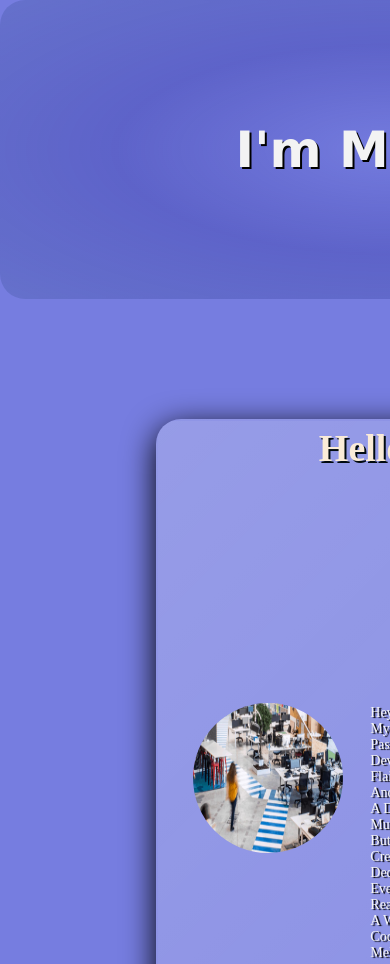
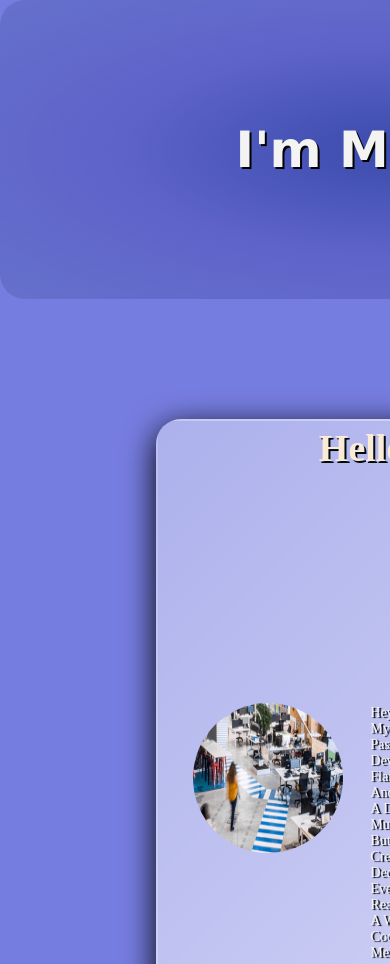
Before and after one commit to Shaurav125/profile, a plain HTML site: page index.html in a window 390 px wide. Shown: the top 964 px of the page. Drawn offline with Linux system fonts and the light colour scheme.

Commit message:
style.css

```diff
--- a/style.css
+++ b/style.css
@@ -15,8 +15,8 @@ body{
     display: flex;
     justify-content: center;
     align-items: center;
-   background:linear-gradient(135deg,rgba(255, 255, 255, 0.396),rgba(255, 255, 255, 0.697));
-    background-image: radial-gradient(#132b8a05,#1a1a8943,#0d326029);
+    background:linear-gradient(135deg,rgba(255, 255, 255, 0.558),rgb(118, 89, 89));
+    background-image: radial-gradient(#132b8a9a,#1a1a8943,#0d326029);
 }
 @media  (min-width:200px) and (max-width:600px){
   .box{
@@ -117,7 +117,7 @@ gap:2vw
     display: flex;
     justify-content: center;
     margin-left: 40vw;
-    background:linear-gradient(135deg,rgba(255, 255, 255, 0.237),rgba(255, 255, 255, 0.155));
+    background:linear-gradient(135deg,rgba(255, 255, 255, 0.396),rgba(255, 255, 255, 0.697));
 box-shadow: 0 8px 32px 0 rgb(0, 0, 0);
   }
 
@@ -223,7 +223,7 @@ margin-top: 150px;
   height:40vh;
   width:85vw;
   margin-left:55vw;
- background:linear-gradient(135deg,rgba(255, 255, 255, 0.396),rgba(255, 255, 255, 0.697));
+  background:linear-gradient(135deg,rgba(255, 255, 255, 0.237),rgba(255, 255, 255, 0.155));
   box-shadow: 0 8px 32px 0 rgb(0, 0, 0);
 
   }
@@ -371,7 +371,7 @@ p9{
 padding: 35px;
 width:120vw;
 margin-left:40vw;
-background:linear-gradient(135deg,rgba(255, 255, 255, 0.237),rgba(255, 255, 255, 0.155));
+background:linear-gradient(135deg,rgba(255, 255, 255, 0.396),rgba(255, 255, 255, 0.697));
 box-shadow: 0 8px 32px 0 rgb(0, 0, 0);
     }
 
```
